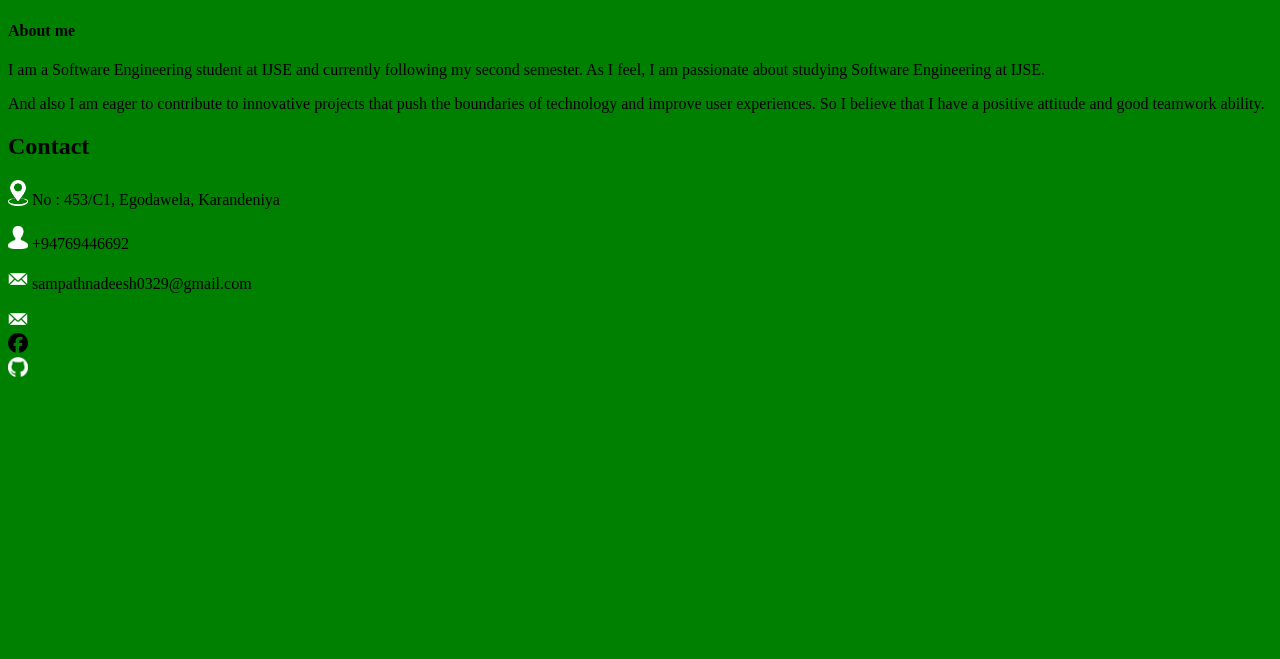
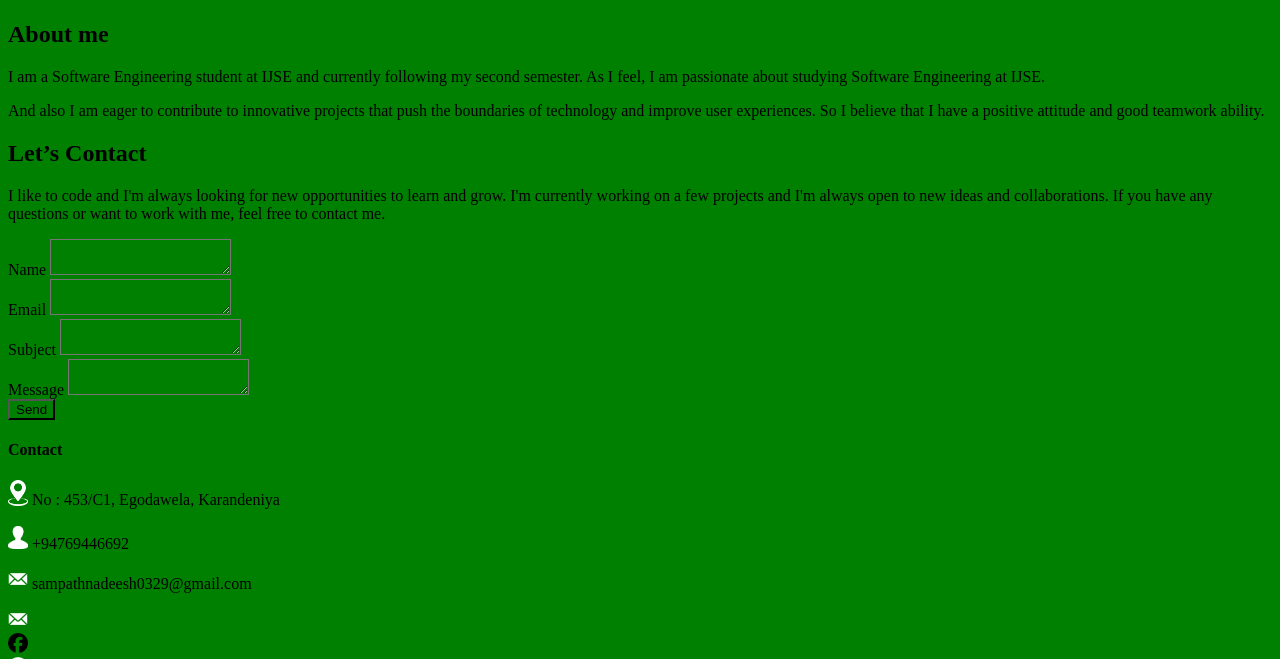
Before and after one commit to Sampath0329/myPersonal_portfolio, a plain HTML site: page index.html in a window 1280 px wide. Shown: the part 740-1399 px from the top of the page. Before the commit the page ends 1129 px from the top, so only its background shows below. Drawn offline with Linux system fonts and the light colour scheme.

Commit message:
Contact section implemented

```diff
--- a/index.html
+++ b/index.html
@@ -38,6 +38,7 @@
         <img src="assets/images/nadishSampath.png" title="Nadish" alt="Nadish" width="400">
     </div>
 </main>
+
 <!--  About Section -->
 <main>
     <!-- Image  ********-->
@@ -47,7 +48,7 @@
 
     <!-- Text Section -->
     <section>
-        <h4>About me</h4>
+        <h2>About me</h2>
 
         <div>
             <p>I am a Software Engineering student at IJSE and currently following my second semester. As I feel, I am passionate about studying Software Engineering at IJSE.</p>
@@ -56,10 +57,31 @@
     </section>
 </main>
 
+<!-- Contact Section -->
+<main>
+<!--  Text Section  -->
+    <section>
+        <h2>Let’s Contact</h2>
+        <p>I like to code and I'm always looking for new opportunities to learn and grow. I'm currently working on a few projects and I'm always open to new ideas and collaborations. If you have any questions or want to work with me, feel free to contact me.</p>
+    </section>
+<!--  Contact Section   -->
+    <section>
+        <label> Name </label>
+        <textarea></textarea><br>
+        <label> Email </label>
+        <textarea></textarea><br>
+        <label> Subject </label>
+        <textarea></textarea><br>
+        <label> Message </label>
+        <textarea></textarea><br>
+        <button>Send</button>
+    </section>
+</main>
+
 <!-- Footer Section -->
 <main>
     <section>
-        <h2>Contact</h2>
+        <h4>Contact</h4>
         <div>
 <!--    Location Image        -->
             <p>
```
